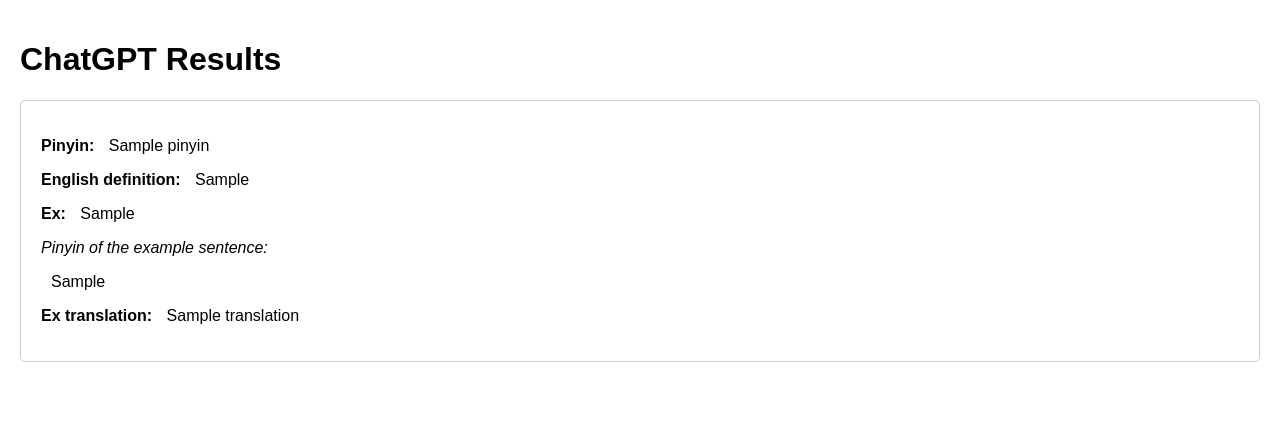
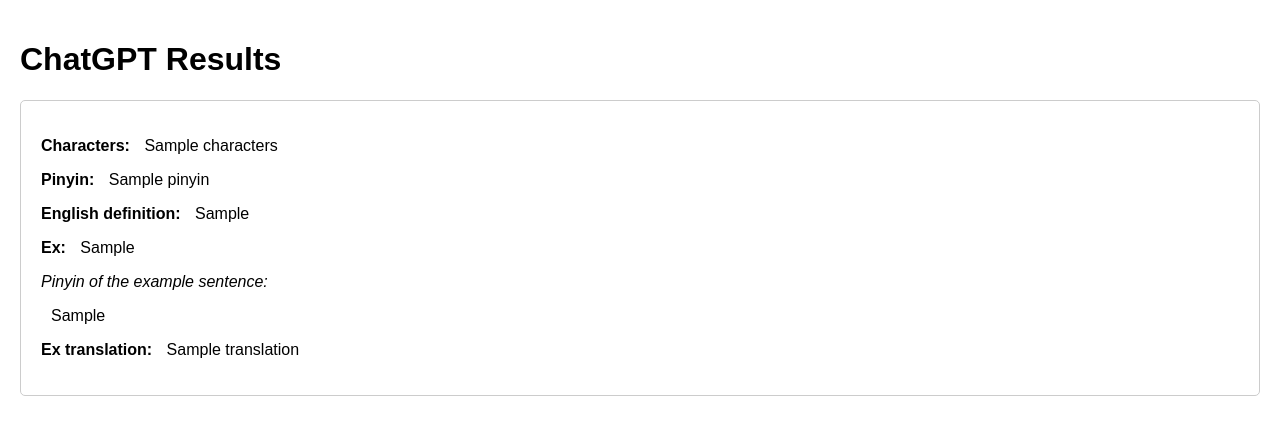
Before and after one commit to CleoY/Language-Translation-App, a Flask app: template templates/results.html in a window 1280 px wide. Shown: the top 435 px of the page. Run offline with Flask 3, Linux system fonts and the light colour scheme; the template is opened without the code that fills it: most values are stand-ins (such as "Sample title", 1, 10 or a date in 2020).

Commit message:
Added a characters attribute for CHN -> ENG prompt.

```diff
--- a/app.py
+++ b/app.py
@@ -13,7 +13,7 @@ def home():
 def translate():
   translationSetup = '''
   For all of the following commands, please give results in the specified JSON formats.
-  When I type "Translate x to English", I want you to translate x into English, giving me the pinyin, English definition, and 1 example sentence in traditional Chinese with English translations. JSON list: pinyin, English_definition, exSentenceChinese, sentencePinyin, translation.
+  When I type "Translate x to English", I want you to translate x into English, giving me the pinyin, English definition, and 1 example sentence in traditional Chinese with English translations. JSON list: characters, pinyin, English_definition, exSentenceChinese, sentencePinyin, translation.
   When I type "Translate x to Chinese", I want you to translate x into traditional Chinese, giving me the characters, pinyin, synonyms, and 1 example sentence for the Chinese word with English translations. JSON list: characters, pinyin, synonyms, exSentenceChinese, sentencePinyin, translation.
   When I type "Review x", I want you to make any necessary corrections to my grammar and spelling, or even give me suggestions for a better way to say what I mean. JSON list: original, corrected, suggestionNotes.
   '''
--- a/templates/results.html
+++ b/templates/results.html
@@ -10,6 +10,7 @@
 <body>
     <h1>ChatGPT Results</h1>
     <div class="response-container">
+        <p><span class="attribute">Characters:</span> <span class="value">{{ chat_response.characters }}</span></p>
         <p><span class="attribute">Pinyin:</span> <span class="value">{{ chat_response.pinyin }}</span></p>
         <p><span class="attribute">English definition:</span> <span class="value">{{ chat_response.English_definition }}</span></p>
         <p><span class="attribute">Ex:</span> <span class="value">{{ chat_response.exSentenceChinese }}</span></p>
```
